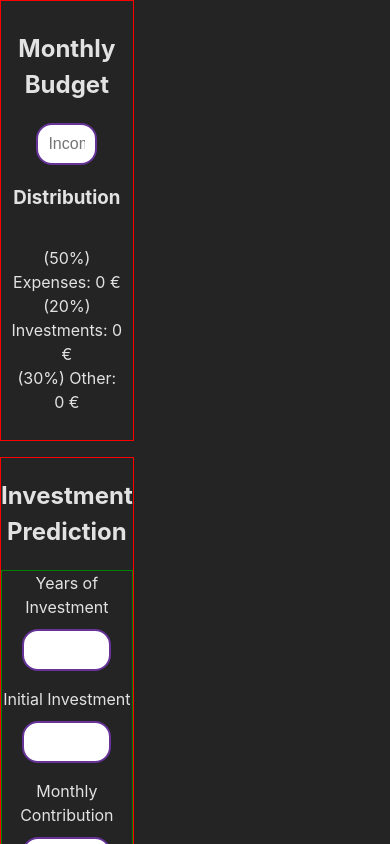
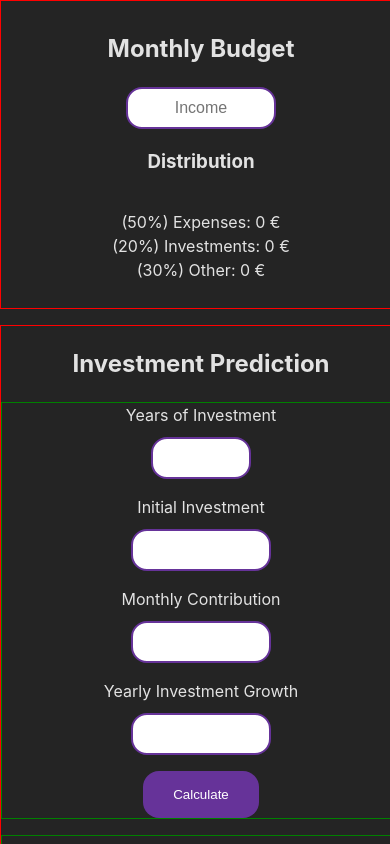
Before and after one commit to andrebarros7201/expense-tracker, a React (Vite) app: page / in a window 390 px wide. Shown: the top 844 px of the page. Built offline with nearby package versions, Linux system fonts and the light colour scheme.

Commit message:
add responsiveness to prediction section

```diff
--- a/src/components/Prediction.jsx
+++ b/src/components/Prediction.jsx
@@ -21,7 +21,9 @@ export default function Prediction({ investment }) {
               <input type="number" min={0} />
             </span>
             <span>
-              <label htmlFor="invenstment-growth">Investment Growth</label>
+              <label htmlFor="invenstment-growth">
+                Yearly Investment Growth
+              </label>
               <input type="number" min={0} />
             </span>
             <button>Calculate</button>
--- a/src/styles/prediction.module.css
+++ b/src/styles/prediction.module.css
@@ -2,13 +2,21 @@
     grid-column: 1 / 2;
     grid-row: 2 / 3;
     display: flex;
-    flex-direction: column;
+    flex-flow: column wrap;
     border:1px solid red;
-
+    min-width: 400px;
     & div{
         display: flex;
         flex-flow: row wrap;
         gap:1rem;
+    }
+}
+
+@media (max-width: 500px) {
+    .prediction{
+        & div{
+            flex-direction: column;
+        }
     }
 }
 
@@ -19,7 +27,9 @@
     justify-content: center;
     align-items: center;
     border:1px solid green;
+    min-width: 250px;
 }
+
 .form-prediction{
     display: flex;
     flex-direction: column;
```
